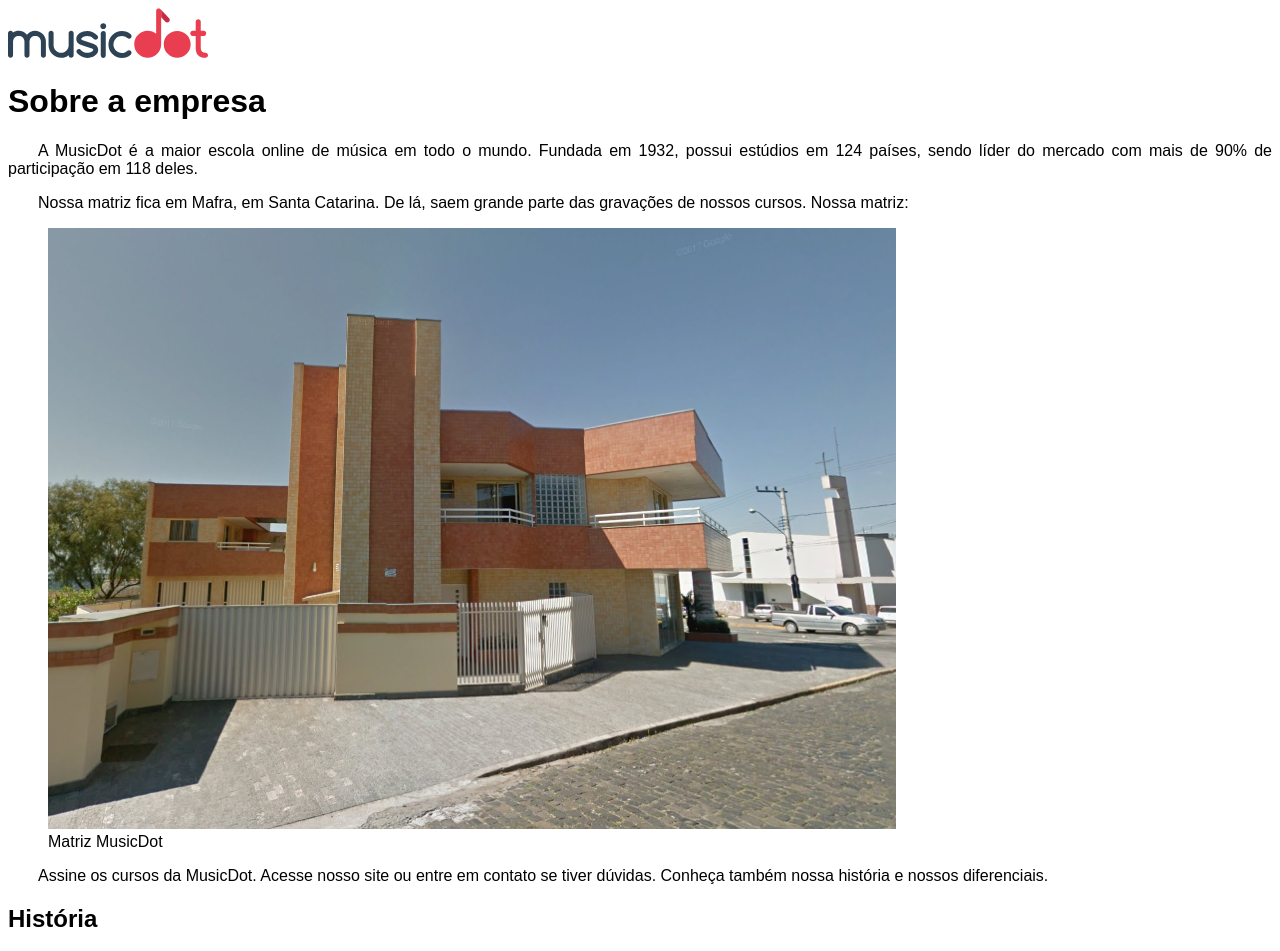
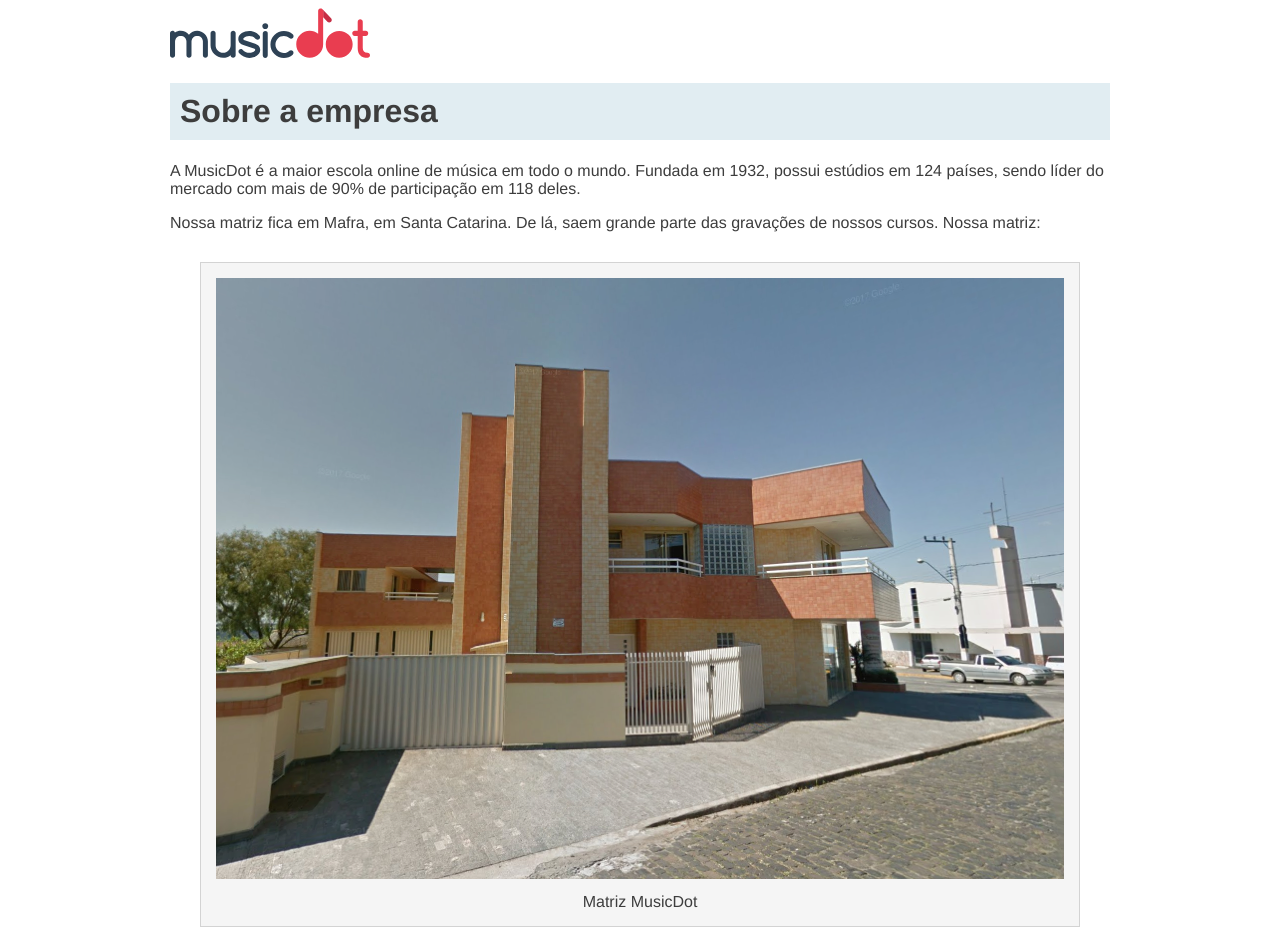
Before and after one commit to PauloHorn/projeto-musicdot, a plain HTML site: page sobre.html in a window 1280 px wide. Shown: the top 951 px of the page. Drawn offline with Linux system fonts and the light colour scheme.

Commit message:
atualizações

```diff
--- a/css/estilos.css
+++ /dev/null
@@ -1,8 +0,0 @@
-p {
-    text-align: justify;
-    text-indent: 30px;
-}
-
-body {
-    font-family: Arial, Helvetica, sans-serif;
-}
--- /dev/null
+++ b/css/sobre.css
@@ -0,0 +1,28 @@
+body {
+    width: 940px;
+    margin-left: auto;
+    margin-right: auto;
+    font-family: 'Helvetica', 'Lucida Grande', sans-serif;
+    color: #3D3D3D;
+}
+
+h1 {
+    background-color: #E1EDF2;
+    padding: 10px;
+}
+
+h2 {
+    border-bottom: 2px solid black;
+}
+
+figure {
+    margin: 30px;
+    padding: 15px;
+    text-align: center;
+    background-color: whitesmoke;
+    border: 1px solid lightgray;
+}
+
+figcaption {
+    margin-top: 10px;
+}
--- a/sobre.html
+++ b/sobre.html
@@ -5,7 +5,7 @@
     <meta name="viewport" content="width=device-width, initial-scale=1.0">
     <title>MusicDot | Sobre a empresa</title>
     <link rel="shortcut icon" href="/img/favicon.ico" type="image/x-icon">
-    <link rel="stylesheet" href="/css/estilos.css">
+    <link rel="stylesheet" href="/css/sobre.css">
 </head>
 <body>
     <img src="img/logo.svg" alt="Logomarca da empresa MusicDot">
```
